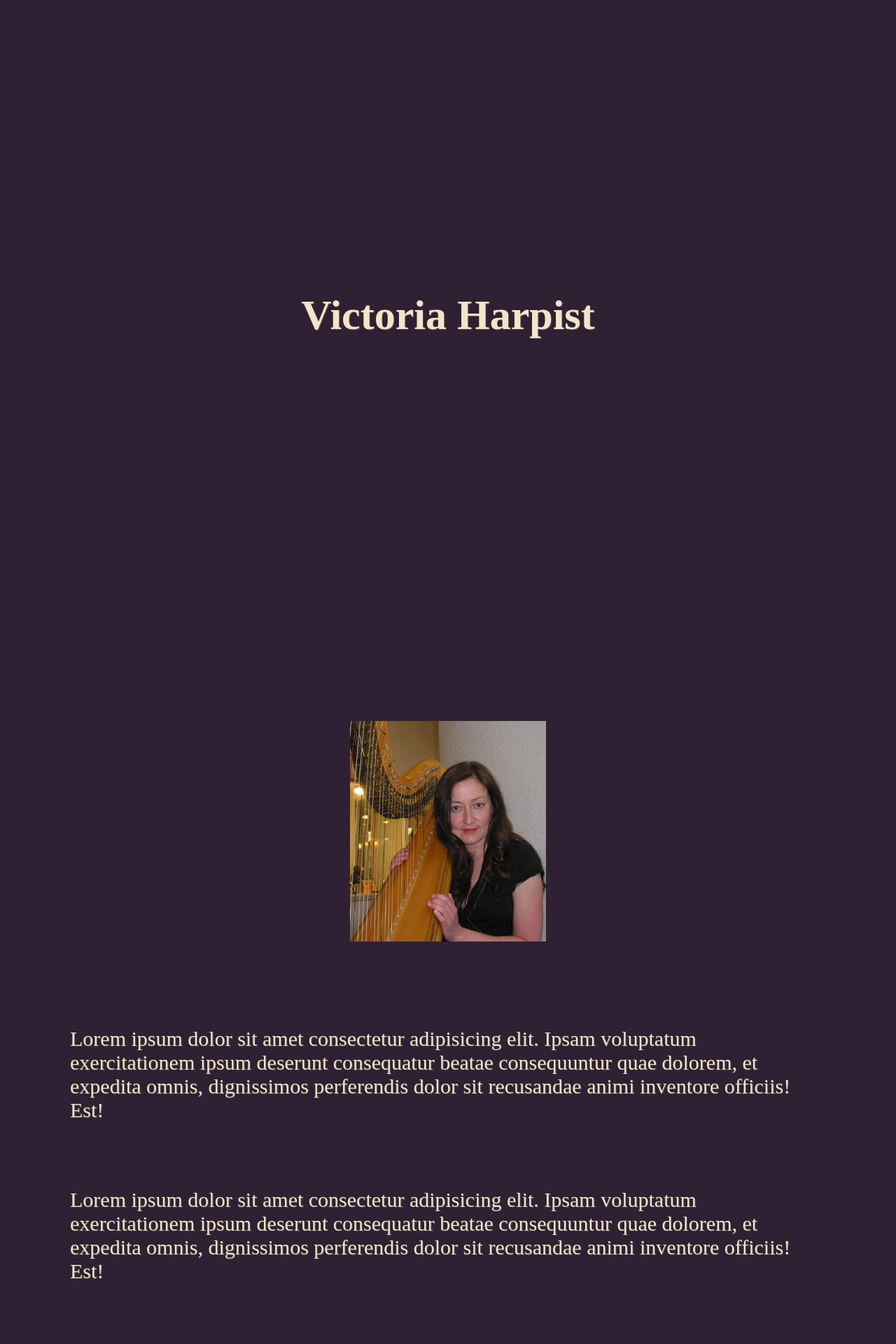
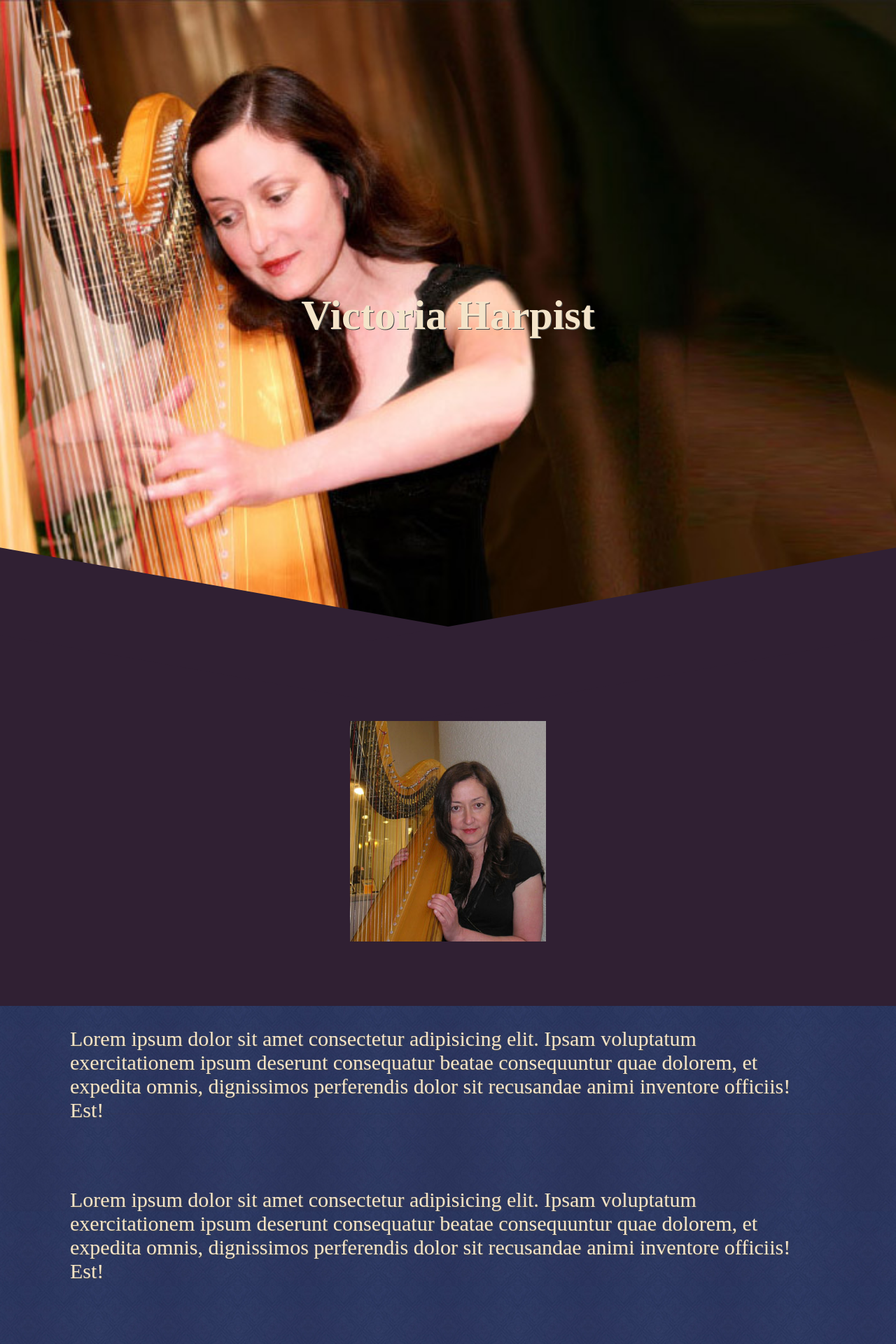
Before and after one commit to royalsaltmerchant/victoriaharpist, a Jekyll site: the page built from index.html, in a window 1280 px wide. Shown: the top 1920 px of the page at 70% size. Built offline with Jekyll 4.4.1, drawn with Linux system fonts in a browser that asks for light colours; some web fonts are replaced.

Commit message:
css background images

```diff
--- a/assets/styling.css
+++ b/assets/styling.css
@@ -142,7 +142,7 @@ hr {
 .landing {
 	width: 100%;
 	height: 100vh;
-	background-image: url("./assets/VictoriaWeb.jpg");
+	background-image: url("VictoriaWeb.jpg");
 	background-size: cover;
 	background-position: center center;
 	background-attachment: fixed;
@@ -213,7 +213,7 @@ section {
 }
 
 .style2 {
-    background-image: url('./assets/vintage-wallpaper.png');
+    background-image: url('vintage-wallpaper.png');
     background-position: center top;
     background-attachment: fixed;
 }
```
